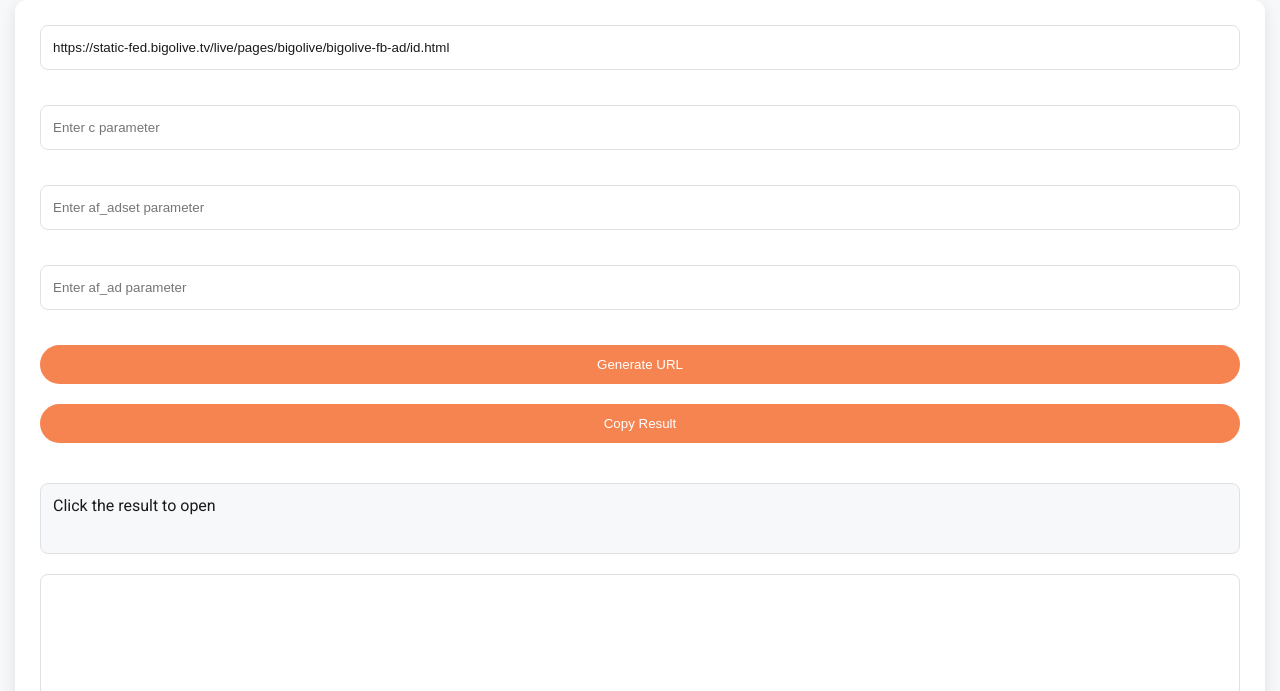
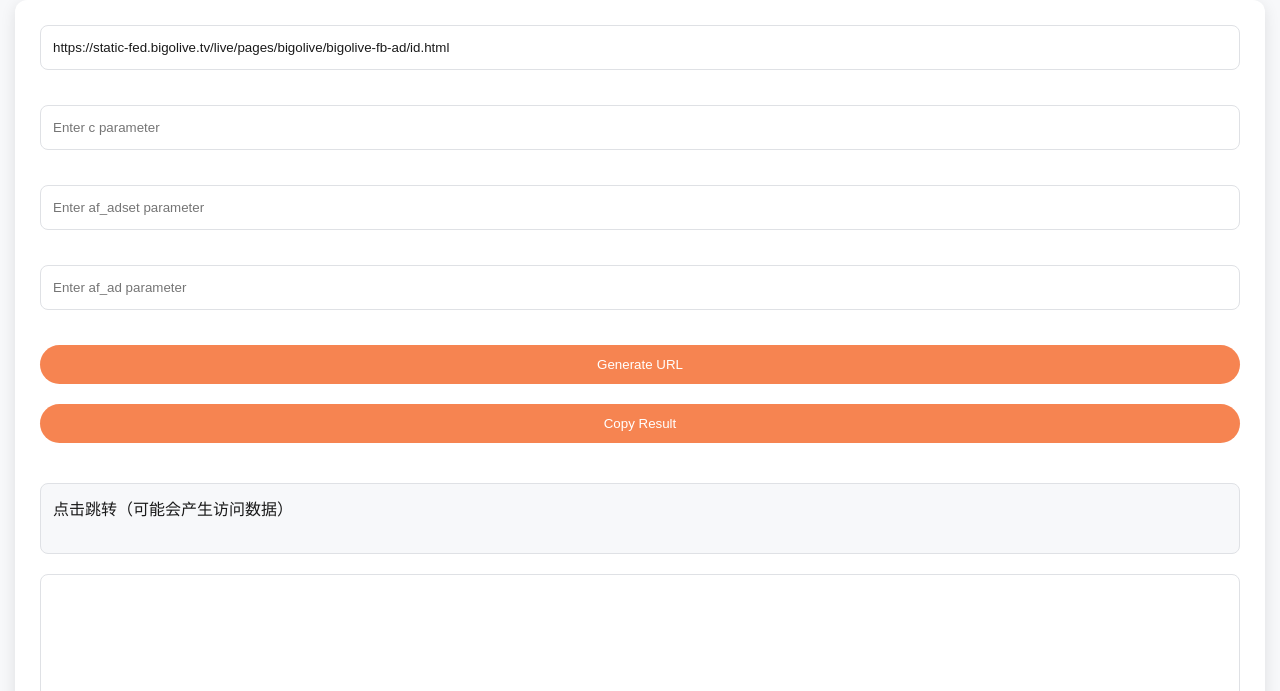
Before and after one commit to rui03y/w2a, a plain HTML site: page index.html in a window 1280 px wide. Shown: the part 109-800 px from the top of the page. Drawn offline with Linux system fonts and the light colour scheme.

Commit message:
Update index.html

```diff
--- a/index.html
+++ b/index.html
@@ -122,7 +122,7 @@
             <button onclick="generateURL()">Generate URL</button>
             <button onclick="copyResult()">Copy Result</button>
             <div class="result">
-                <div>Click the result to open</div>
+                <div>点击跳转（可能会产生访问数据）</div>
                 <div id="output-box" class="output-box"></div>
             </div>
         </div>
```
